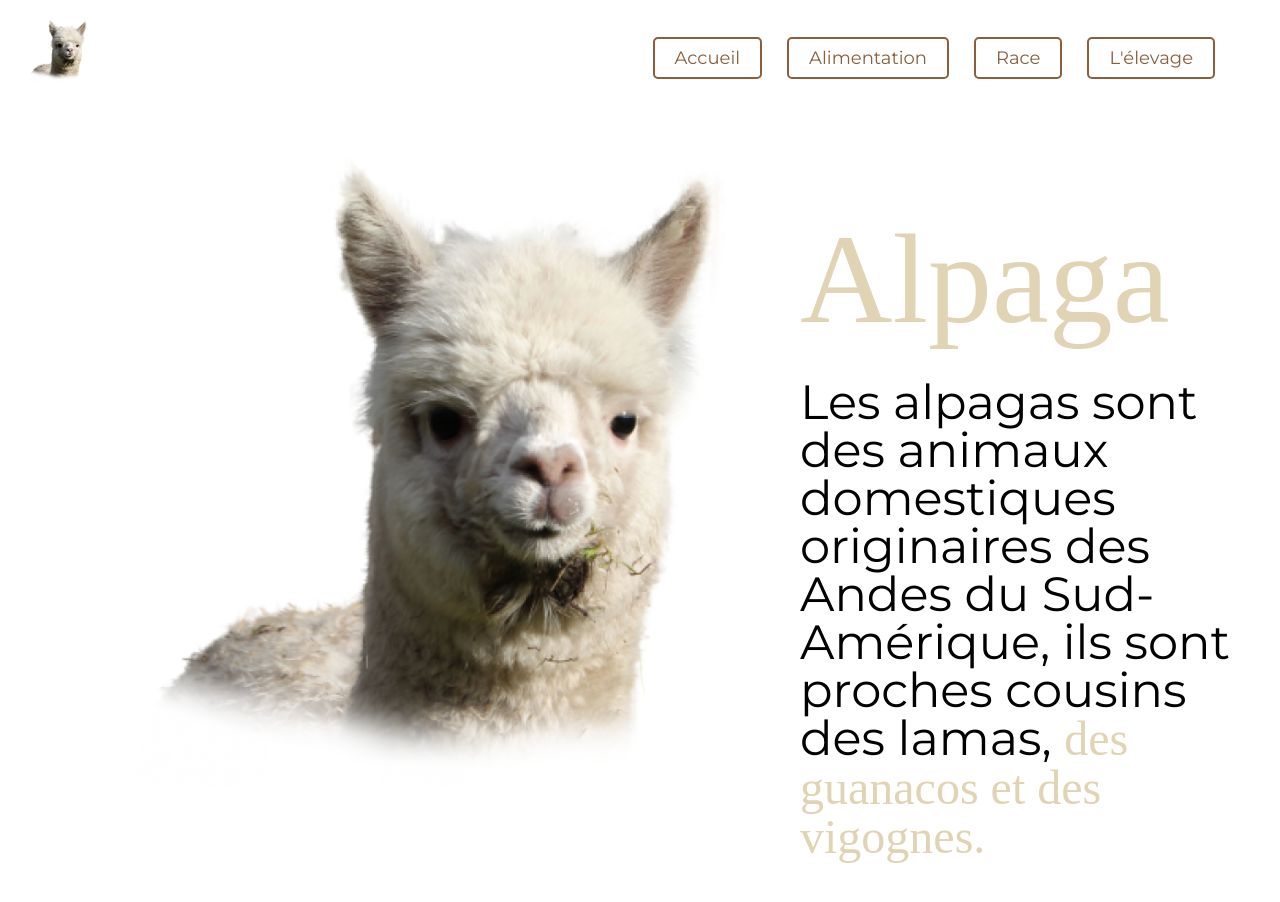
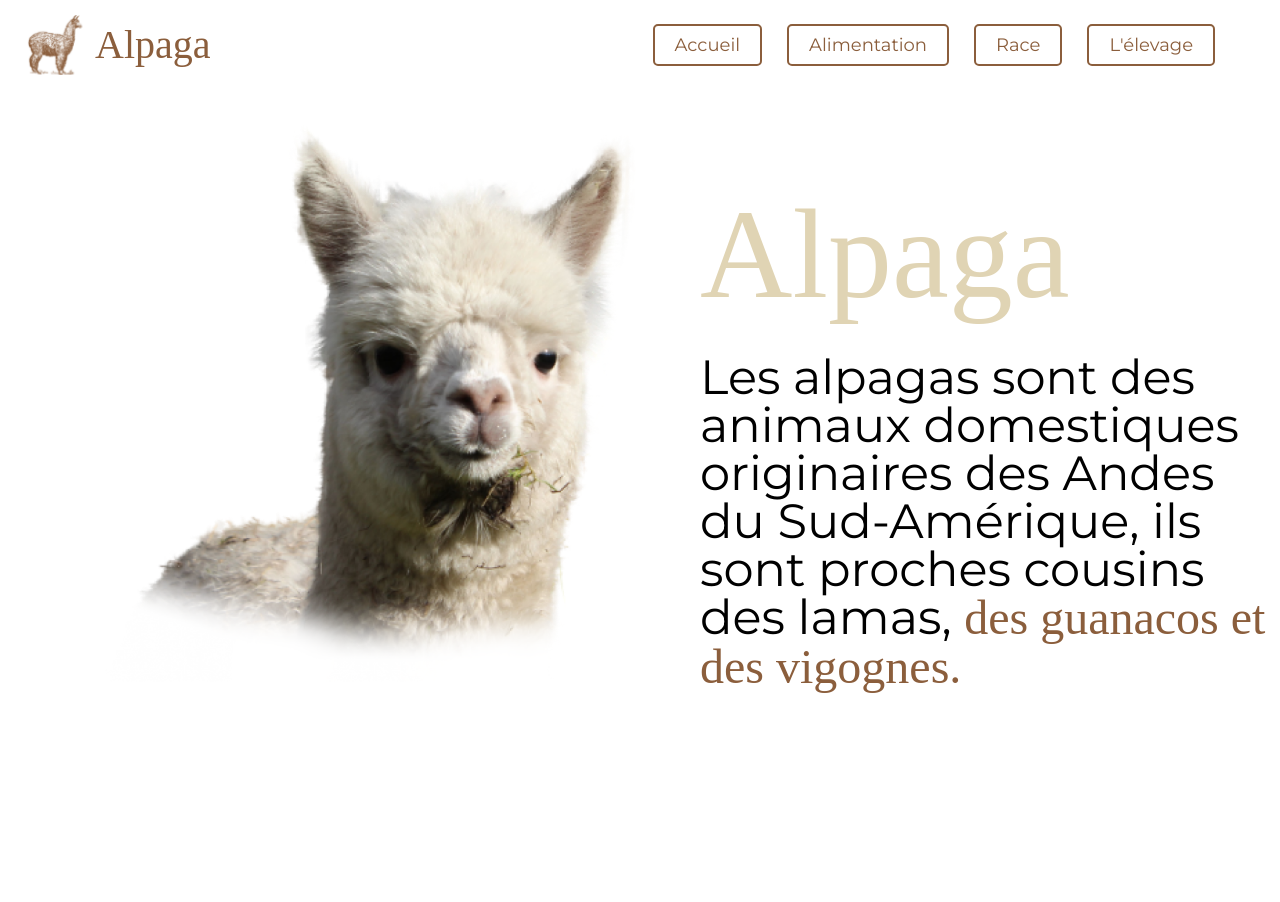
Before and after one commit to julien382/Alpaga, a React (Create React App) app: page / in a window 1280 px wide. Shown: the top 902 px of the page. After the commit the page ends 812 px from the top, so only its background shows below. Built offline with nearby package versions, Linux system fonts and the light colour scheme; a web font is replaced by a local one.

Commit message:
header logo alpaga

```diff
--- a/src/components/Header/Header.css
+++ b/src/components/Header/Header.css
@@ -5,10 +5,24 @@
 }
 
 .logo{
-    width: 80px;
+    display: flex;
+    align-items: center;
+    position: relative;
 }
 
-.nameSite{
+.logoAlpaga{
+    width: 60px;
+    margin-left: 10px;
+    flex-shrink: 0;
+    animation: slide-in 1s ease forwards;
+}
+
+.logotexte{
+    font-size: 40px;
+    margin-left: 10px;
+}
+
+.titleSite{
   font-size: 36px;
   font-weight: bold;
   letter-spacing: 2px;
@@ -41,3 +55,14 @@
     color: #ffffff;
     border-color: #ffffff;
 }
+
+@keyframes slide-in {
+    0% {
+      transform: translateX(-100%);
+      opacity: 0;
+    }
+    100% {
+      transform: translateX(0%);
+      opacity: 1;
+    }
+}
--- a/src/components/Header/Header.jsx
+++ b/src/components/Header/Header.jsx
@@ -1,14 +1,17 @@
 import './Header.css'
 
 import { Link } from "react-router-dom";
-import logo from "../../assets/mainAlpaga.png";
+import logoAlpaga from "../../assets/logoAlpaga.png";
 
 const Header = () => {
 
 
     return (
         <header className='header'>
-            <Link to="/"><img className='logo' src={logo} alt="logo Wealth Health" /></Link>
+            <Link to="/" className='logo'>
+                <img className='logoAlpaga' src={logoAlpaga} alt="logoAlpaga" />
+                <p className='logotexte font color2'>Alpaga</p>
+            </Link>
             <div className='containerNav'>
                 <nav>
                     <Link className='link' to="/">Accueil</Link>
--- a/src/pages/Accueil/Accueil.css
+++ b/src/pages/Accueil/Accueil.css
@@ -1,5 +1,14 @@
 .part1Accueil{
     display: flex;
+}
+
+.alpagaMain{
+    width: 700px;
+    transition: transform 0.5s ease;
+}
+
+.alpagaMain:hover{
+    transform: scale(1.2);
 }
 
 .partTexteAccueil{
@@ -15,7 +24,3 @@
 .paragrapheTitleAccueil{
     font-size: 48px;
 }
-
-.alpagaMain{
-    width: 800px;
-}
--- a/src/pages/Accueil/Accueil.jsx
+++ b/src/pages/Accueil/Accueil.jsx
@@ -1,5 +1,5 @@
 import './Accueil.css'
-import logo from "../../assets/mainAlpaga.png";
+import alpagaMain from "../../assets/mainAlpaga.png";
 
 const Accueil = () => {
 
@@ -7,10 +7,10 @@ const Accueil = () => {
     return (
         <div className='accueil'>
             <div className='part1Accueil'>
-                <img className='alpagaMain' src={logo} alt="logo Wealth Health" />
+                <img className='alpagaMain' src={alpagaMain} alt="alpagaMain" />
                 <div className='partTexteAccueil'>
                     <h1 className='titleAccueil font color1'>Alpaga</h1>
-                    <p className='paragrapheTitleAccueil'>Les alpagas sont des animaux domestiques originaires des Andes du Sud-Amérique, ils sont proches cousins des lamas, <span className='font color1'>des guanacos et des vigognes.</span></p>
+                    <p className='paragrapheTitleAccueil'>Les alpagas sont des animaux domestiques originaires des Andes du Sud-Amérique, ils sont proches cousins des lamas, <span className='font color2'>des guanacos et des vigognes.</span></p>
                 </div>
             </div>
             <div className='part2Accueil'>
```
Also changed, not shown: src/assets/logoAlpaga.png (added).
